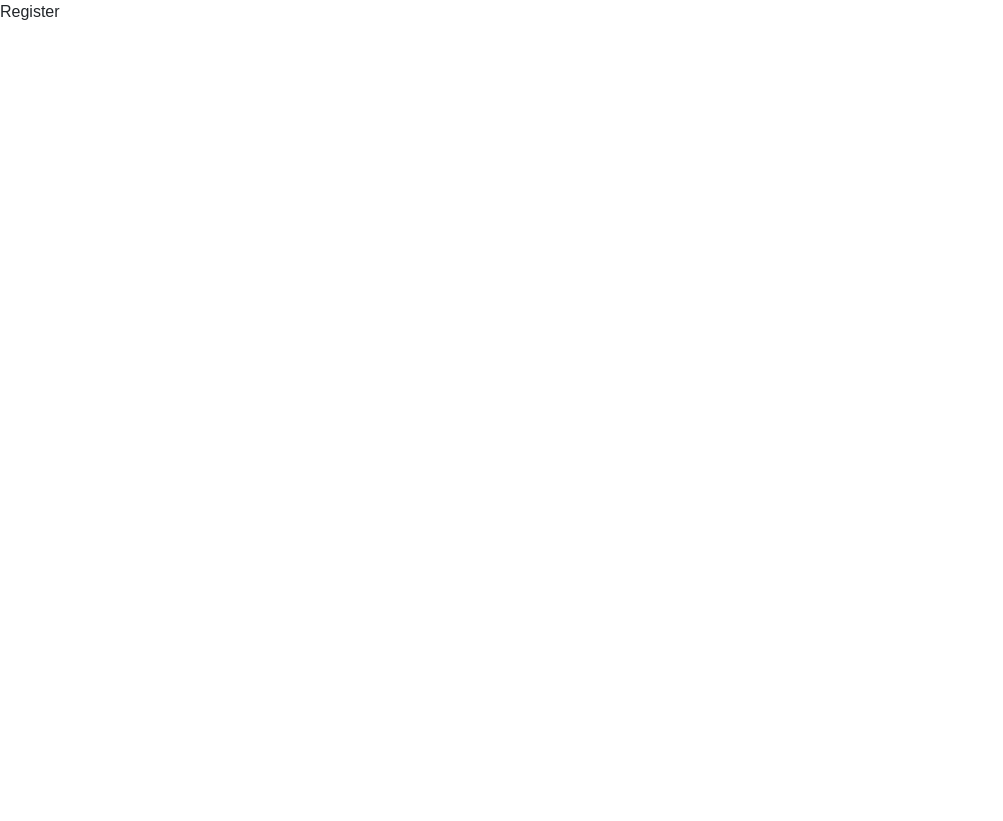
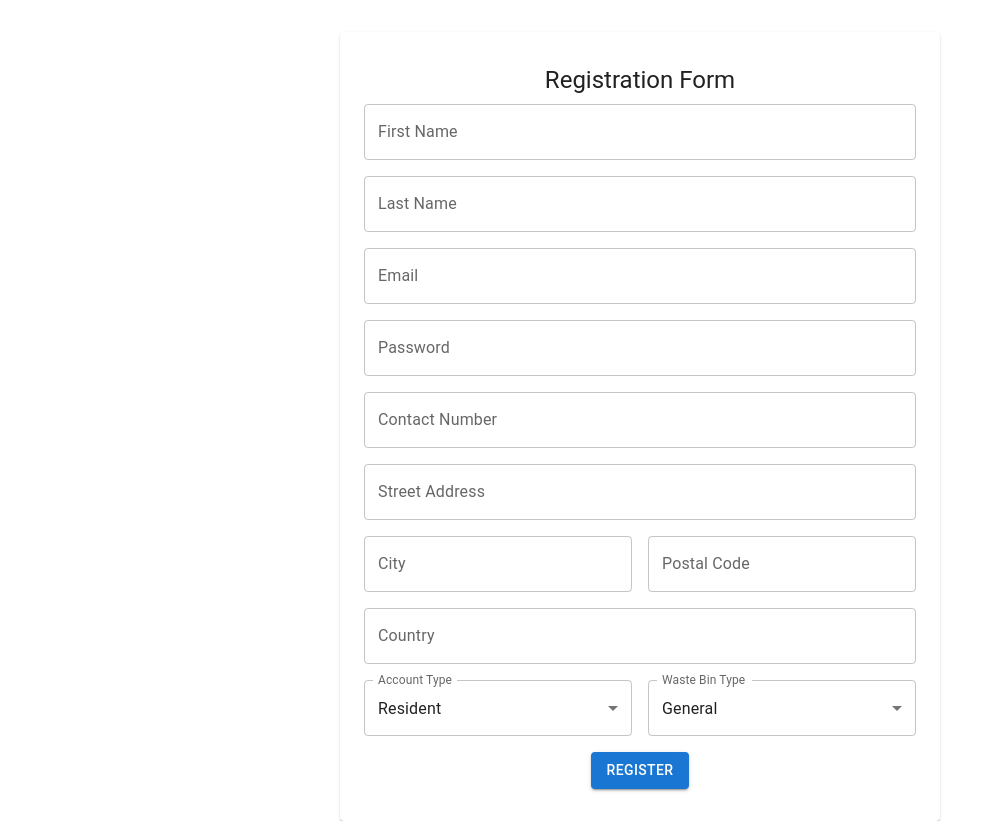
Before and after one commit to KavinMadusanka/Smart-Waste-Management-System-for-Urban-Area, a React (Create React App) app in the folder frontend/: page /register in a window 1280 px wide. Shown: the whole page, without its empty margins (0-1003 px from the left). Before the commit the page ends 800 px from the top, so only its background shows below. Built offline with nearby package versions, Linux system fonts and the light colour scheme.

Commit message:
Added .env file can created frontend registration part
Co-Authored-By: Kavin Madhusankha <163830061+KavinMadusanka@users.noreply.github.com>

```diff
--- a/frontend/src/Pages/Auth/Register.js
+++ b/frontend/src/Pages/Auth/Register.js
@@ -1,9 +1,258 @@
-import React from 'react'
+import React, { useState } from 'react';
+import { TextField, Button, MenuItem, Grid, Container, Typography, Paper, Box } from '@mui/material';
+import axios from 'axios';
+import { ToastContainer, toast } from 'react-toastify';
+import 'react-toastify/dist/ReactToastify.css';
 
-const Register = () => {
+// Account types and waste bin types for dropdowns
+const accountTypes = ['Resident', 'WasteCollector'];
+const wasteBinTypes = ['General', 'Recyclable'];
+
+const RegistrationForm = () => {
+  const [formData, setFormData] = useState({
+    firstName: '',
+    lastName: '',
+    email: '',
+    password: '',
+    contactNumber: '',
+    address: {
+      street: '',
+      city: '',
+      postalCode: '',
+      country: ''
+    },
+    accountType: 'Resident',
+    wasteBinType: 'General'
+  });
+
+  const [errors, setErrors] = useState({});
+
+  // Handle input change
+  const handleChange = (e) => {
+    const { name, value } = e.target;
+    if (name.includes('address.')) {
+      const field = name.split('.')[1];
+      setFormData({
+        ...formData,
+        address: { ...formData.address, [field]: value }
+      });
+    } else {
+      setFormData({ ...formData, [name]: value });
+    }
+  };
+
+  // Validate form inputs
+  const validate = () => {
+    let tempErrors = {};
+    if (!formData.firstName) tempErrors.firstName = 'First Name is required';
+    if (!formData.lastName) tempErrors.lastName = 'Last Name is required';
+    if (!formData.email) tempErrors.email = 'Email is required';
+    if (!formData.password) tempErrors.password = 'Password is required';
+    if (!formData.contactNumber) tempErrors.contactNumber = 'Contact Number is required';
+    if (!formData.address.street) tempErrors.street = 'Street is required';
+    if (!formData.address.city) tempErrors.city = 'City is required';
+    if (!formData.address.postalCode) tempErrors.postalCode = 'Postal Code is required';
+    if (!formData.address.country) tempErrors.country = 'Country is required';
+    return tempErrors;
+  };
+
+  // Handle form submission
+  const handleSubmit = async (e) => {
+    e.preventDefault();
+    const validationErrors = validate();
+    if (Object.keys(validationErrors).length > 0) {
+      setErrors(validationErrors);
+    } else {
+      setErrors({});
+      try {
+        // Make an API call to register the user
+        const response = await axios.post('/api/v1/auth/register', formData);
+        if (response.data.success) {
+          toast.success('Registration successful!');
+        } else {
+          toast.error(response.data.message);
+        }
+      } catch (error) {
+        toast.error('Registration failed. Please try again.');
+        console.error(error);
+      }
+    }
+  };
+
   return (
-    <div>Register</div>
-  )
-}
+    <Container component={Paper} maxWidth="sm" sx={{ p: 4, mt: 4 }}>
+      <Typography variant="h5" align="center" gutterBottom>
+        Registration Form
+      </Typography>
+      <form onSubmit={handleSubmit}>
+        <Grid container spacing={2}>
+          {/* First Name */}
+          <Grid item xs={12}>
+            <TextField
+              fullWidth
+              label="First Name"
+              name="firstName"
+              value={formData.firstName}
+              onChange={handleChange}
+              error={!!errors.firstName}
+              helperText={errors.firstName}
+            />
+          </Grid>
 
-export default Register
+          {/* Last Name */}
+          <Grid item xs={12}>
+            <TextField
+              fullWidth
+              label="Last Name"
+              name="lastName"
+              value={formData.lastName}
+              onChange={handleChange}
+              error={!!errors.lastName}
+              helperText={errors.lastName}
+            />
+          </Grid>
+
+          {/* Email */}
+          <Grid item xs={12}>
+            <TextField
+              fullWidth
+              label="Email"
+              name="email"
+              type="email"
+              value={formData.email}
+              onChange={handleChange}
+              error={!!errors.email}
+              helperText={errors.email}
+            />
+          </Grid>
+
+          {/* Password */}
+          <Grid item xs={12}>
+            <TextField
+              fullWidth
+              label="Password"
+              name="password"
+              type="password"
+              value={formData.password}
+              onChange={handleChange}
+              error={!!errors.password}
+              helperText={errors.password}
+            />
+          </Grid>
+
+          {/* Contact Number */}
+          <Grid item xs={12}>
+            <TextField
+              fullWidth
+              label="Contact Number"
+              name="contactNumber"
+              value={formData.contactNumber}
+              onChange={handleChange}
+              error={!!errors.contactNumber}
+              helperText={errors.contactNumber}
+            />
+          </Grid>
+
+          {/* Address Fields */}
+          <Grid item xs={12}>
+            <TextField
+              fullWidth
+              label="Street Address"
+              name="address.street"
+              value={formData.address.street}
+              onChange={handleChange}
+              error={!!errors.street}
+              helperText={errors.street}
+            />
+          </Grid>
+
+          <Grid item xs={6}>
+            <TextField
+              fullWidth
+              label="City"
+              name="address.city"
+              value={formData.address.city}
+              onChange={handleChange}
+              error={!!errors.city}
+              helperText={errors.city}
+            />
+          </Grid>
+
+          <Grid item xs={6}>
+            <TextField
+              fullWidth
+              label="Postal Code"
+              name="address.postalCode"
+              value={formData.address.postalCode}
+              onChange={handleChange}
+              error={!!errors.postalCode}
+              helperText={errors.postalCode}
+            />
+          </Grid>
+
+          <Grid item xs={12}>
+            <TextField
+              fullWidth
+              label="Country"
+              name="address.country"
+              value={formData.address.country}
+              onChange={handleChange}
+              error={!!errors.country}
+              helperText={errors.country}
+            />
+          </Grid>
+
+          {/* Account Type */}
+          <Grid item xs={6}>
+            <TextField
+              fullWidth
+              select
+              label="Account Type"
+              name="accountType"
+              value={formData.accountType}
+              onChange={handleChange}
+            >
+              {accountTypes.map((type) => (
+                <MenuItem key={type} value={type}>
+                  {type}
+                </MenuItem>
+              ))}
+            </TextField>
+          </Grid>
+
+          {/* Waste Bin Type */}
+          <Grid item xs={6}>
+            <TextField
+              fullWidth
+              select
+              label="Waste Bin Type"
+              name="wasteBinType"
+              value={formData.wasteBinType}
+              onChange={handleChange}
+            >
+              {wasteBinTypes.map((type) => (
+                <MenuItem key={type} value={type}>
+                  {type}
+                </MenuItem>
+              ))}
+            </TextField>
+          </Grid>
+
+          {/* Submit Button */}
+          <Grid item xs={12}>
+            <Box sx={{ display: 'flex', justifyContent: 'center' }}>
+              <Button type="submit" variant="contained" color="primary">
+                Register
+              </Button>
+            </Box>
+          </Grid>
+        </Grid>
+      </form>
+
+      {/* Toast Notification Container */}
+      <ToastContainer />
+    </Container>
+  );
+};
+
+export default RegistrationForm;
```
Also changed, not shown: 1 other file (tests, documents, lock files or other folders).
